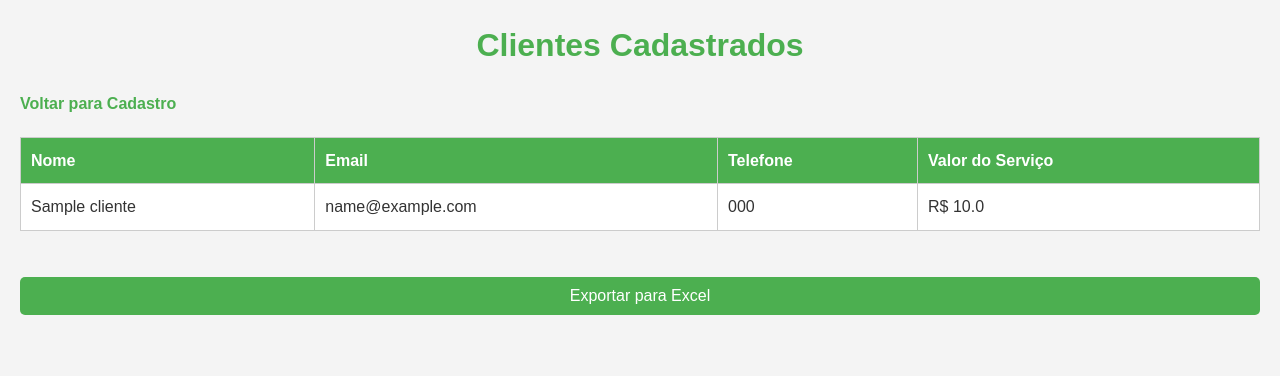
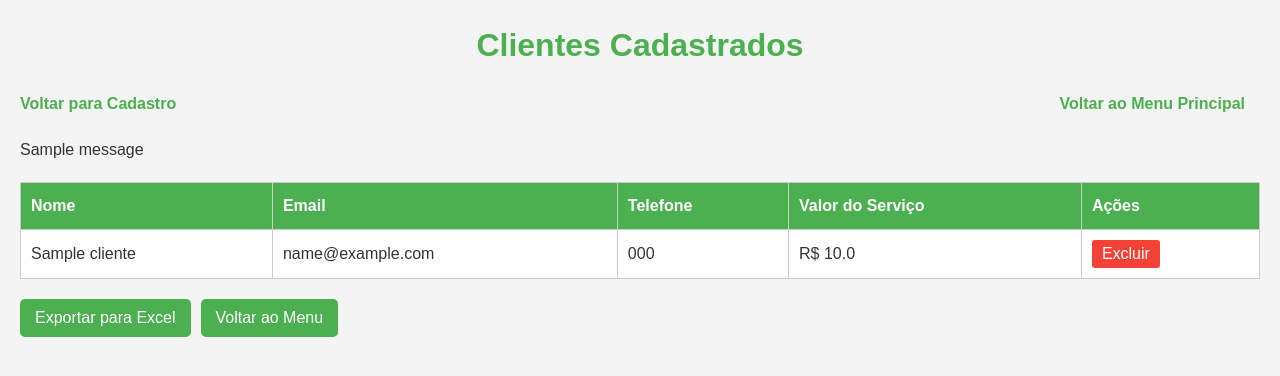
Before and after one commit to guimileib/receipts-generator, a Flask app: page /clientes in a window 1280 px wide. Shown: the top 376 px of the page. Run offline with Flask 3, Linux system fonts and the light colour scheme; the visitor is signed in with stand-in values (Sample User, id 1); tables that the repository leaves empty hold one stand-in row (values such as "Sample post"); one stand-in notice (Sample message) is shown.

Commit message:
fix: Fixing template clientes, contract, login, dashboard and register, conigure buttons

```diff
--- a/templates/clientes.html
+++ b/templates/clientes.html
@@ -29,6 +29,8 @@
 
         nav {
             margin-bottom: 20px;
+            display: flex;
+            justify-content: space-between;
         }
 
         nav ul {
@@ -90,9 +92,75 @@
             border-radius: 5px;
             cursor: pointer;
             font-size: 16px;
+        }
+
+        .btn-full {
             width: 100%;
         }
 
+        .btn-excluir {
+            background-color: #f44336;
+            color: white;
+            padding: 5px 10px;
+            border: none;
+            border-radius: 3px;
+            cursor: pointer;
+        }
+
+        .btn-excluir:hover {
+            background-color: #d32f2f;
+        }
+
+        .btn-group {
+            display: flex;
+            gap: 10px;
+            margin-top: 20px;
+        }
+
+        .modal {
+            display: none;
+            position: fixed;
+            z-index: 1;
+            left: 0;
+            top: 0;
+            width: 100%;
+            height: 100%;
+            overflow: auto;
+            background-color: rgba(0,0,0,0.4);
+        }
+
+        .modal-content {
+            background-color: #fefefe;
+            margin: 15% auto;
+            padding: 20px;
+            border: 1px solid #888;
+            width: 300px;
+            border-radius: 5px;
+            text-align: center;
+        }
+
+        .modal-buttons {
+            display: flex;
+            justify-content: space-between;
+            margin-top: 20px;
+        }
+
+        .modal-btn {
+            padding: 8px 15px;
+            border: none;
+            border-radius: 4px;
+            cursor: pointer;
+        }
+
+        .confirm-btn {
+            background-color: #f44336;
+            color: white;
+        }
+
+        .cancel-btn {
+            background-color: #ccc;
+            color: black;
+        }
     </style>
 
 </head>
@@ -105,7 +173,20 @@
         <ul>
             <li><a href="{{ url_for('main.register') }}">Voltar para Cadastro</a></li>
         </ul>
+        <ul>
+            <li><a href="{{ url_for('main.dashboard') }}">Voltar ao Menu Principal</a></li>
+        </ul>
     </nav>
+
+    {% with messages = get_flashed_messages(with_categories=true) %}
+        {% if messages %}
+            {% for category, message in messages %}
+                <div class="alert alert-{{ category }}">
+                    {{ message }}
+                </div>
+            {% endfor %}
+        {% endif %}
+    {% endwith %}
 
     <table border="1">
         <thead>
@@ -114,22 +195,76 @@
                 <th>Email</th>
                 <th>Telefone</th>
                 <th>Valor do Serviço</th>
+                <th>Ações</th>
             </tr>
         </thead>
         <tbody>
             {% for cliente in clientes %}
-            <tr>
+            <tr id="cliente-{{ cliente.id }}">
                 <td>{{ cliente.nome }}</td>
                 <td>{{ cliente.email }}</td>
                 <td>{{ cliente.telefone }}</td>
                 <td>R$ {{ cliente.valor_servico }}</td>
+                <td>
+                    <form action="{{ url_for('main.excluir_cliente', id=cliente.id) }}" method="POST" class="delete-form">
+                        <button type="button" class="btn-excluir" onclick="confirmarExclusao('{{ cliente.id }}')">Excluir</button>
+                    </form>
+                </td>
             </tr>
             {% endfor %}
         </tbody>
     </table>
-    <br>
-    <a href="{{ url_for('main.exportar') }}">
-        <button>Exportar para Excel</button>
-    </a>
+
+    <div class="btn-group">
+        <a href="{{ url_for('main.exportar') }}">
+            <button>Exportar para Excel</button>
+        </a>
+        <a href="{{ url_for('main.dashboard') }}">
+            <button>Voltar ao Menu</button>
+        </a>
+    </div>
+
+    <div id="modalConfirmacao" class="modal">
+        <div class="modal-content">
+            <p>Tem certeza que deseja excluir este cliente?</p>
+            <div class="modal-buttons">
+                <button id="btnConfirmar" class="modal-btn confirm-btn">Confirmar</button>
+                <button id="btnCancelar" class="modal-btn cancel-btn">Cancelar</button>
+            </div>
+        </div>
+    </div>
+
+    <script>
+
+        let clienteIdParaExcluir;
+
+        const modal = document.getElementById('modalConfirmacao');
+        const btnConfirmar = document.getElementById('btnConfirmar');
+        const btnCancelar = document.getElementById('btnCancelar');
+
+        function confirmarExclusao(clienteId) {
+            clienteIdParaExcluir = clienteId;
+            modal.style.display = 'block';
+        }
+
+        btnConfirmar.addEventListener('click', function() {
+
+            const form = document.createElement('form');
+            form.method = 'POST';
+            form.action = `/excluir_cliente/${clienteIdParaExcluir}`;
+            document.body.appendChild(form);
+            form.submit();
+        });
+
+        btnCancelar.addEventListener('click', function() {
+            modal.style.display = 'none';
+        });
+
+        window.addEventListener('click', function(event) {
+            if (event.target == modal) {
+                modal.style.display = 'none';
+            }
+        });
+    </script>
 </body>
 </html>
```
